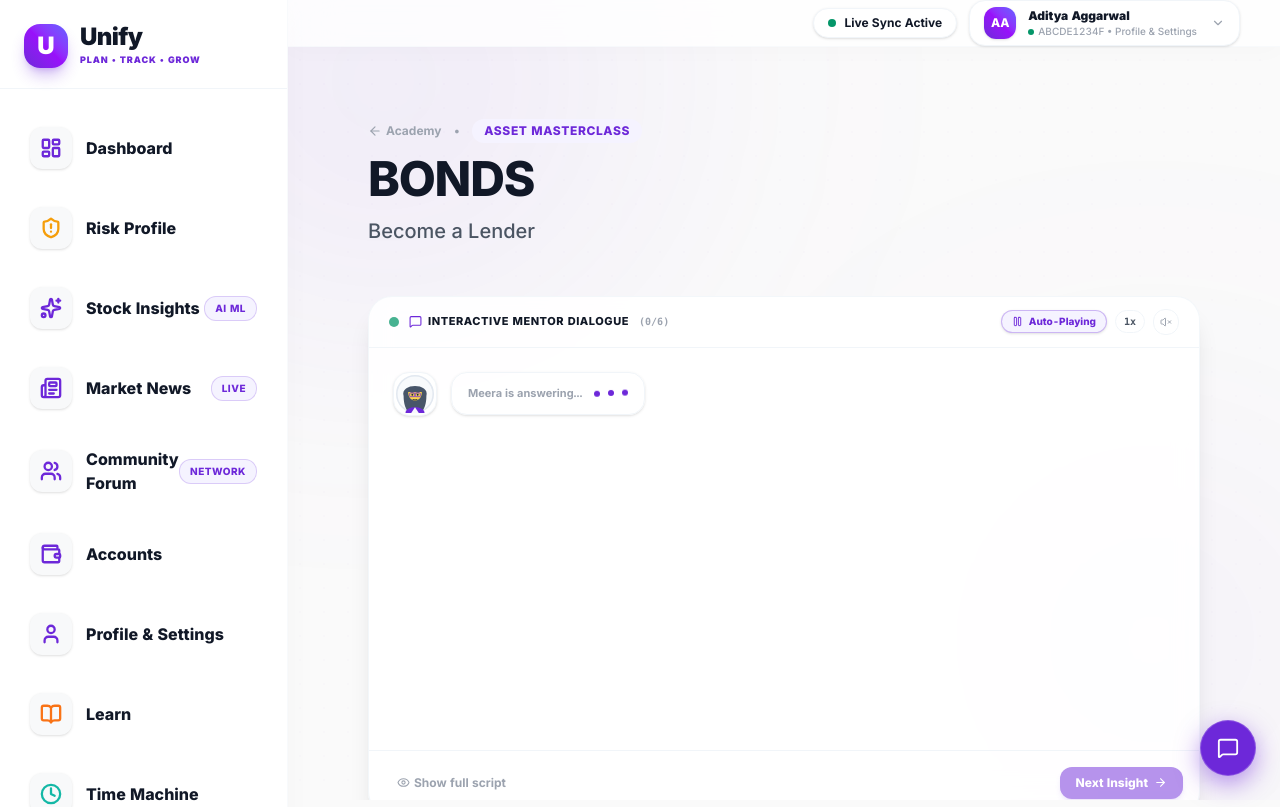
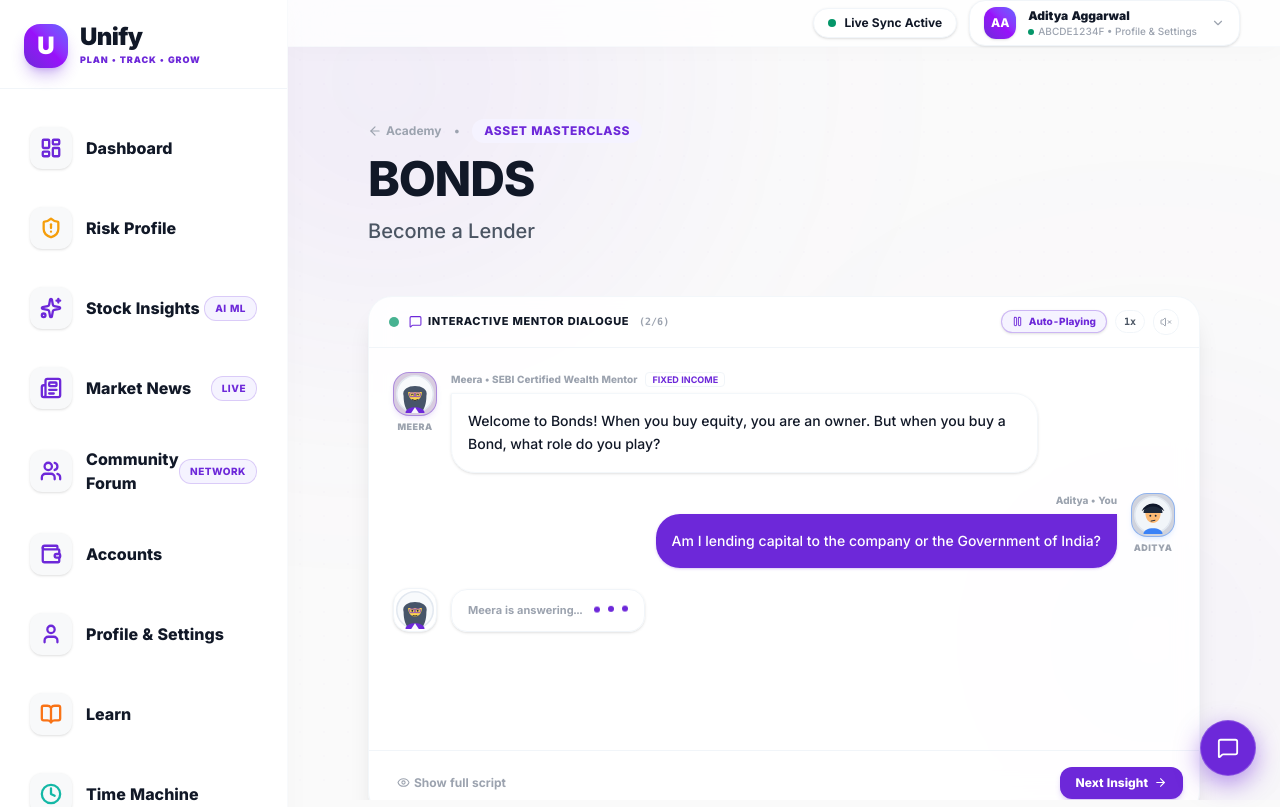
Before and after one commit to aadiitya2007/Hack_On_Tracks, a Next.js app: page /learn/bonds in a window 1280 px wide. Shown: the top 807 px of the page. Built offline with nearby package versions, Linux system fonts and the light colour scheme.

Commit message:
fix: resolve Dialogue auto-play freeze by fixing timer cancellation and showing initial message immediately

```diff
--- a/src/components/Dialogue.tsx
+++ b/src/components/Dialogue.tsx
@@ -19,13 +19,15 @@ export type Message = {
 };
 
 export default function Dialogue({ messages }: { messages: Message[] }) {
-  const [currentIndex, setCurrentIndex] = useState(-1);
+  // Start with the first message visible so dialogue never freezes on an empty box
+  const [currentIndex, setCurrentIndex] = useState(0);
   const [isTyping, setIsTyping] = useState(false);
   const [autoPlay, setAutoPlay] = useState(true);
   const [playbackSpeed, setPlaybackSpeed] = useState<1 | 1.5 | 0.8>(1);
   const [soundEnabled, setSoundEnabled] = useState(false);
 
-  const timerRef = useRef<NodeJS.Timeout | null>(null);
+  const readingTimerRef = useRef<NodeJS.Timeout | null>(null);
+  const typingTimerRef = useRef<NodeJS.Timeout | null>(null);
   const scrollRef = useRef<HTMLDivElement>(null);
 
   // Soft conversational sound generator (Web Audio API)
@@ -58,72 +60,60 @@ export default function Dialogue({ messages }: { messages: Message[] }) {
     }
   }, [currentIndex, isTyping]);
 
-  // Initial Auto-Play Trigger
+  // Robust Sequential Auto-Play Engine
   useEffect(() => {
-    if (messages.length > 0 && currentIndex === -1) {
-      setIsTyping(true);
-      timerRef.current = setTimeout(() => {
+    // If paused, completed, or no messages, ensure typing indicator is off and exit
+    if (!autoPlay || currentIndex >= messages.length - 1 || messages.length === 0) {
       setIsTyping(false);
-        setCurrentIndex(0);
-        playPopSound(messages[0]?.sender === 'mentor');
-      }, 700 / playbackSpeed);
+      return;
     }
 
-    return () => {
-      if (timerRef.current) clearTimeout(timerRef.current);
-    };
-  }, [messages.length]);
+    const currentMsg = messages[currentIndex];
+    const charCount = currentMsg?.text?.length || 40;
+    // Comfortable reading time before next reply starts typing (1.5s - 3.2s)
+    const readingDelay = Math.max(1500, Math.min(3200, charCount * 26)) / playbackSpeed;
+    const typingDuration = 700 / playbackSpeed;
 
-  // Sequential Auto-Play Engine
-  useEffect(() => {
-    if (!autoPlay) return;
+    readingTimerRef.current = setTimeout(() => {
+      setIsTyping(true);
 
-    if (currentIndex >= 0 && currentIndex < messages.length - 1 && !isTyping) {
-      // Calculate realistic reading pause based on text length
-      const currentMsg = messages[currentIndex];
-      const charCount = currentMsg?.text.length || 40;
-      const readingDelay = Math.max(1600, Math.min(3200, charCount * 32)) / playbackSpeed;
-
-      timerRef.current = setTimeout(() => {
-        setIsTyping(true);
-        const typingDuration = 900 / playbackSpeed;
-
-        timerRef.current = setTimeout(() => {
+      typingTimerRef.current = setTimeout(() => {
         setIsTyping(false);
         setCurrentIndex(prev => {
+          if (prev < messages.length - 1) {
             const nextIdx = prev + 1;
             playPopSound(messages[nextIdx]?.sender === 'mentor');
             return nextIdx;
+          }
+          return prev;
         });
       }, typingDuration);
-
     }, readingDelay);
-    }
 
     return () => {
-      if (timerRef.current) clearTimeout(timerRef.current);
+      if (readingTimerRef.current) clearTimeout(readingTimerRef.current);
+      if (typingTimerRef.current) clearTimeout(typingTimerRef.current);
     };
-  }, [currentIndex, isTyping, autoPlay, playbackSpeed, messages]);
+  }, [currentIndex, autoPlay, playbackSpeed, messages]);
 
   // Manual Step Forward
   const advance = () => {
-    if (currentIndex < messages.length - 1 && !isTyping) {
-      setIsTyping(true);
-      if (timerRef.current) clearTimeout(timerRef.current);
-      timerRef.current = setTimeout(() => {
+    if (currentIndex < messages.length - 1) {
+      if (readingTimerRef.current) clearTimeout(readingTimerRef.current);
+      if (typingTimerRef.current) clearTimeout(typingTimerRef.current);
       setIsTyping(false);
       setCurrentIndex(prev => {
-          const nextIdx = prev + 1;
+        const nextIdx = Math.min(prev + 1, messages.length - 1);
         playPopSound(messages[nextIdx]?.sender === 'mentor');
         return nextIdx;
       });
-      }, 600 / playbackSpeed);
     }
   };
 
   // Show All Messages Immediately
   const showAll = () => {
-    if (timerRef.current) clearTimeout(timerRef.current);
+    if (readingTimerRef.current) clearTimeout(readingTimerRef.current);
+    if (typingTimerRef.current) clearTimeout(typingTimerRef.current);
     setIsTyping(false);
     setAutoPlay(false);
     setCurrentIndex(messages.length - 1);
@@ -131,15 +121,12 @@ export default function Dialogue({ messages }: { messages: Message[] }) {
 
   // Replay from Beginning with Auto-Play
   const replay = () => {
-    if (timerRef.current) clearTimeout(timerRef.current);
-    setCurrentIndex(-1);
-    setAutoPlay(true);
-    setIsTyping(true);
-    timerRef.current = setTimeout(() => {
+    if (readingTimerRef.current) clearTimeout(readingTimerRef.current);
+    if (typingTimerRef.current) clearTimeout(typingTimerRef.current);
     setIsTyping(false);
     setCurrentIndex(0);
+    setAutoPlay(true);
     playPopSound(messages[0]?.sender === 'mentor');
-    }, 700 / playbackSpeed);
   };
 
   // Smooth scroll to an interactive target element
@@ -347,8 +334,7 @@ export default function Dialogue({ messages }: { messages: Message[] }) {
           <button
             type="button"
             onClick={advance}
-            disabled={isTyping}
-            className="btn-primary py-2 px-4 text-xs font-extrabold flex items-center gap-1.5 shadow-md shadow-accent/20 cursor-pointer disabled:opacity-50"
+            className="btn-primary py-2 px-4 text-xs font-extrabold flex items-center gap-1.5 shadow-md shadow-accent/20 cursor-pointer hover:shadow-lg transition-all"
           >
             <span>{nextSender === 'learner' ? 'Your Reply' : 'Next Insight'}</span>
             <ArrowRight size={13} />
```
Lines whose indentation alone changed are shown as unchanged.
